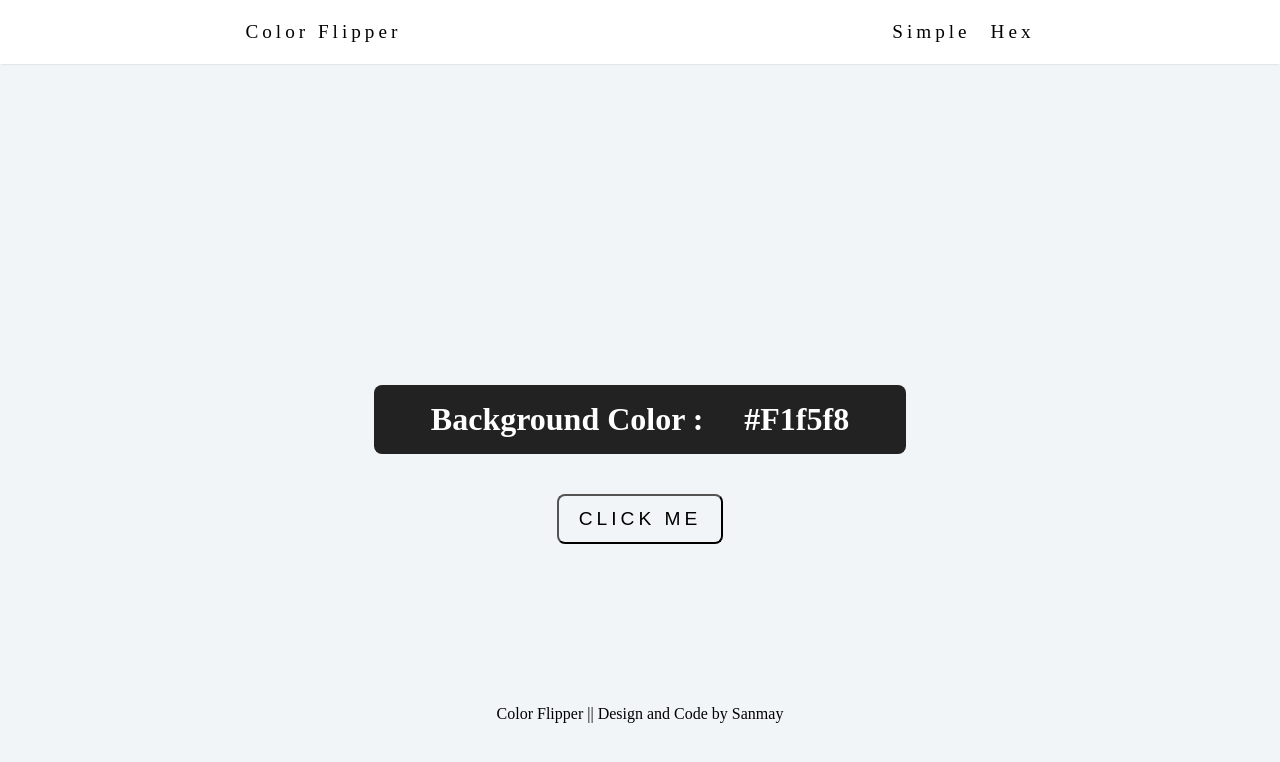
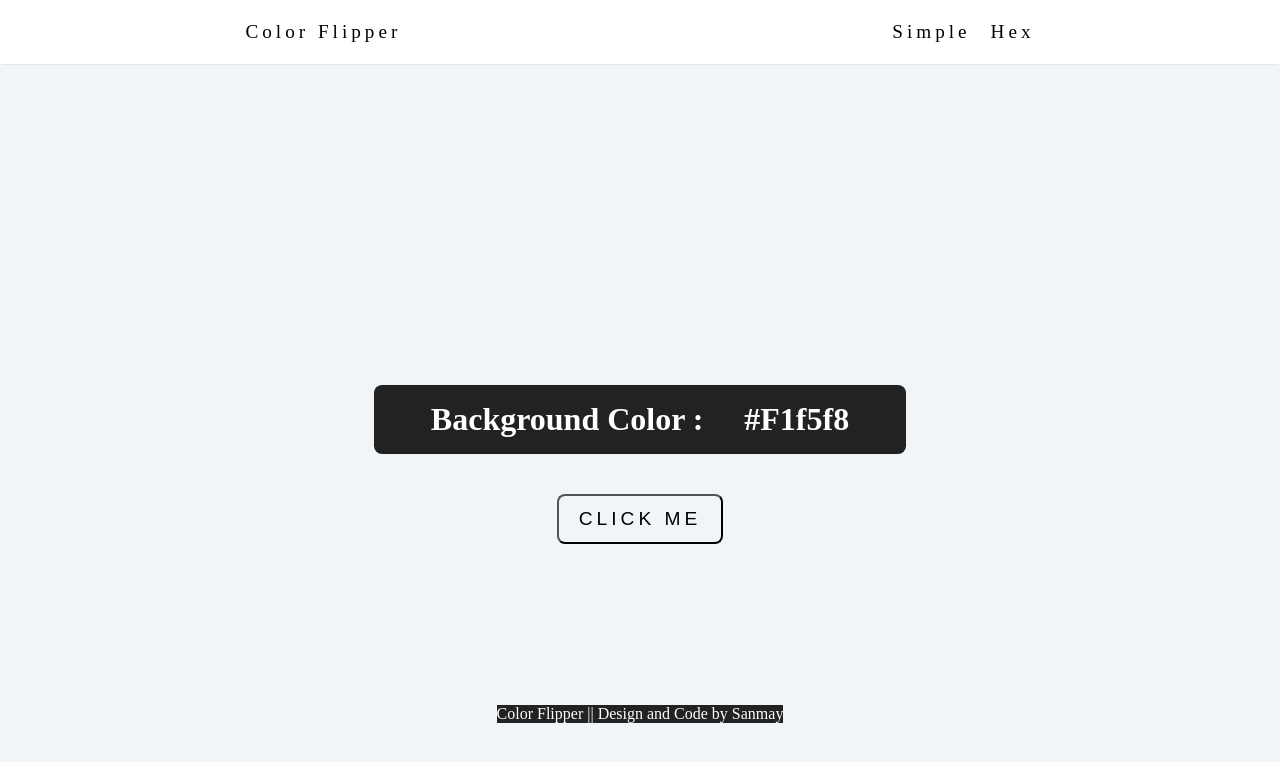
Before and after one commit to itsRikizz/Color_change-project, a plain HTML site: page index.html in a window 1280 px wide. Drawn offline with Linux system fonts and the light colour scheme.

Commit message:
style update for footer

```diff
--- a/style.css
+++ b/style.css
@@ -79,6 +79,8 @@ body {
   justify-content: space-evenly;
 }
 .footer {
+  background-color: #222;
+  color: white;
   position: absolute;
   margin-top: 500px;
 }
```
